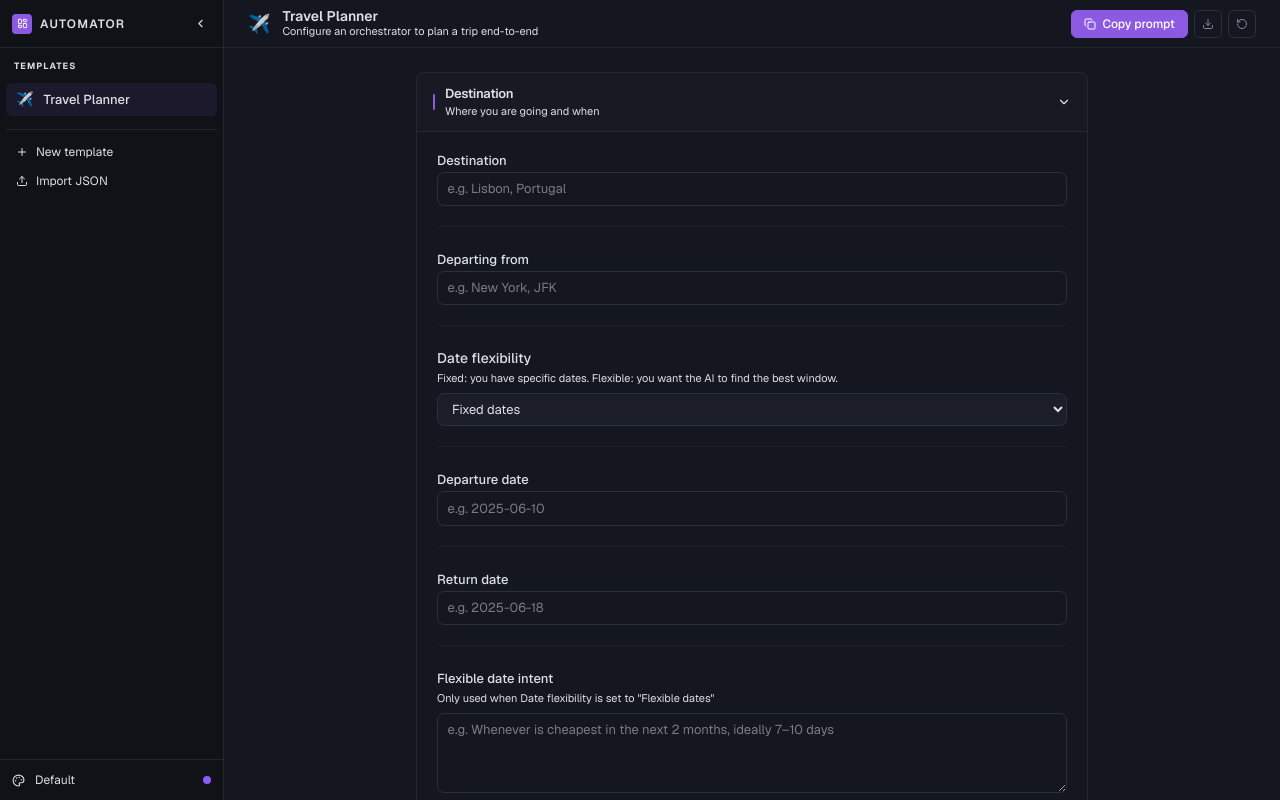
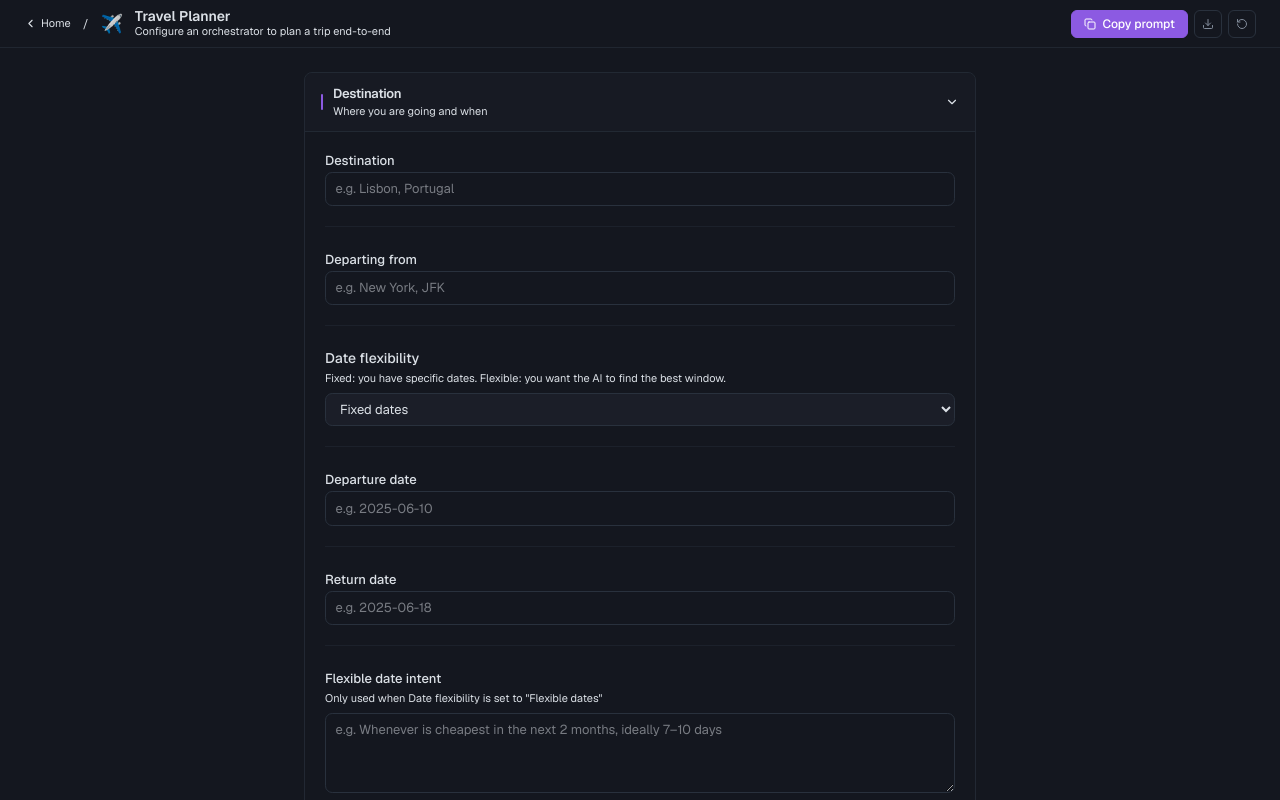
Before and after one commit to gypelayo/automator-ui, a React (Vite) app in the folder packages/automator-ui/: page / in a window 1280 px wide. Both pictures are taken after a click on the button "Get started". Shown: the top 800 px of the page. Built offline with nearby package versions, Linux system fonts and the light colour scheme.

Commit message:
Remove sidebar from template view, add Home breadcrumb to header

```diff
--- a/packages/automator-ui/src/App.tsx
+++ b/packages/automator-ui/src/App.tsx
@@ -8,6 +8,7 @@ import { LandingPage } from '@/components/layout/LandingPage'
 import { TemplateForm } from '@/components/builder/TemplateForm'
 import { TemplateBuilder } from '@/components/builder/TemplateBuilder'
 import { OutputPanel } from '@/components/output/OutputPanel'
+import { ChevronLeft } from 'lucide-react'
 
 // Register templates once at module level
 registerAllTemplates()
@@ -76,10 +77,9 @@ export default function App() {
     return <LandingPage />
   }
 
-  // Template selected → app layout with sidebar
+  // Template selected → full-width layout, no sidebar
   return (
     <div className="flex min-h-screen bg-background text-foreground">
-      <Sidebar />
 
       <main className="flex-1 min-w-0 flex flex-col">
         {/* Sticky top bar */}
@@ -91,6 +91,15 @@ export default function App() {
           }}
         >
           <div className="flex items-center gap-3 min-w-0">
+            <button
+              onClick={() => setActiveTemplate('')}
+              className="shrink-0 flex items-center gap-1 text-[11px] text-muted-foreground/60 hover:text-foreground transition-colors"
+              title="Back to home"
+            >
+              <ChevronLeft size={13} />
+              Home
+            </button>
+            <span className="text-border/50 text-xs">/</span>
             {template.icon && (
               <span className="text-lg leading-none shrink-0">{template.icon}</span>
             )}
```
